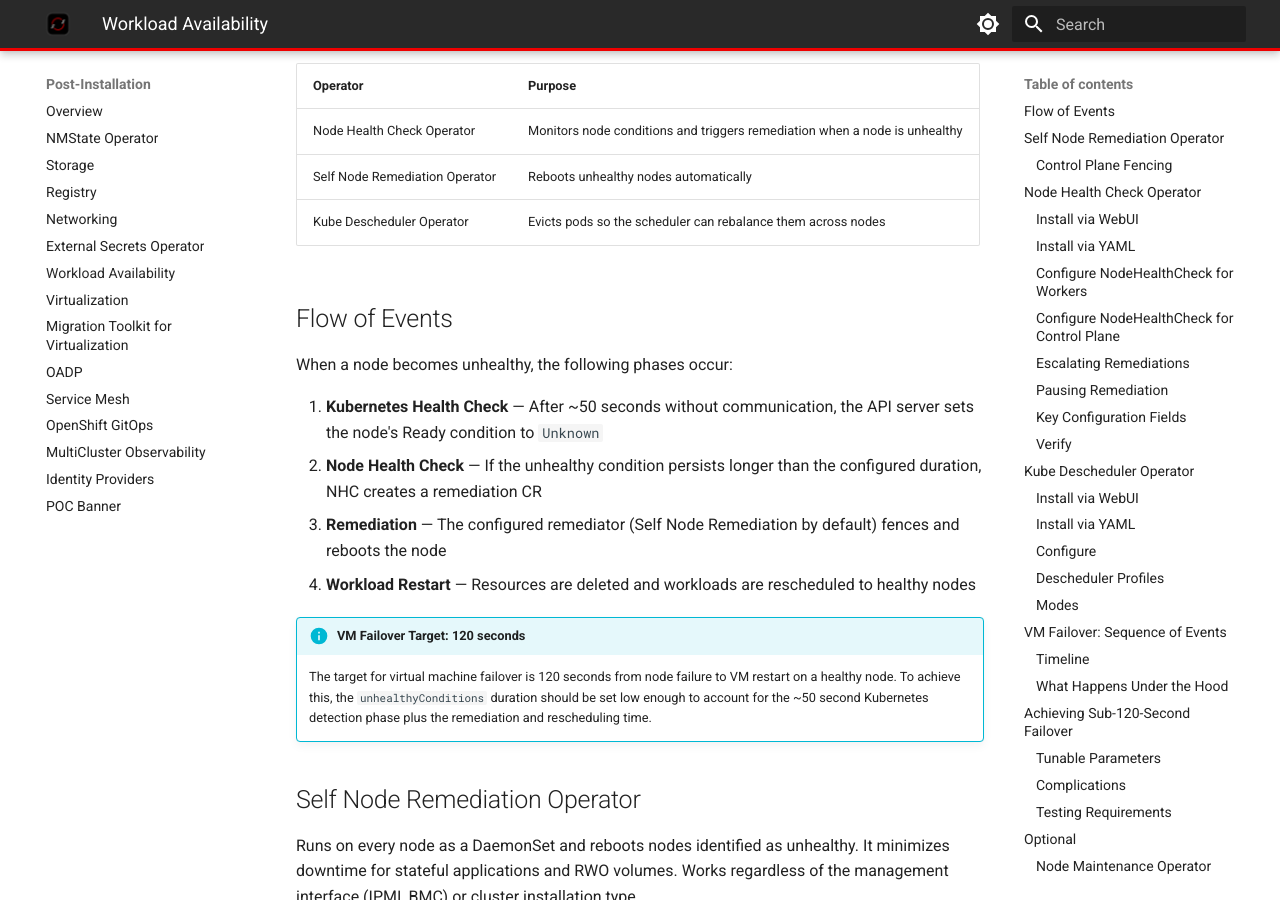
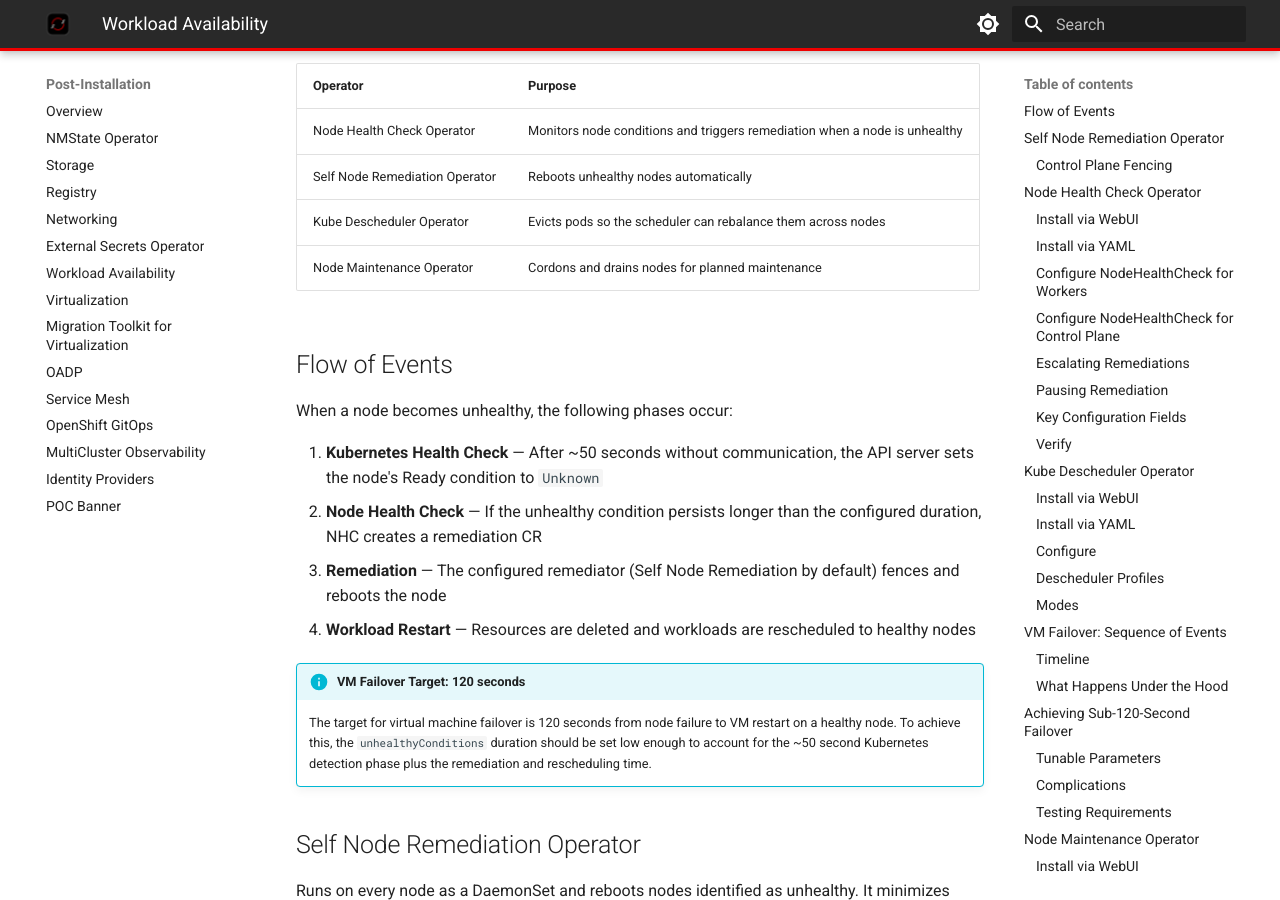
Before and after one commit to openshift-ssa/openshift-poc, an MkDocs documentation site: the page built from docs/post-installation/workload-availability.md, in a window 1280 px wide and 900 px high, scrolled down 302 px. Built offline with MkDocs 1.6.1 and Material for MkDocs 9.7.7, drawn with Linux system fonts in a browser that asks for light colours; plug-ins that fetch from the network failed and are left out.

Commit message:
add Node Maintenance Operator to Workload Availability table
Co-authored-by: Cursor <cursoragent@cursor.com>

````diff
--- a/docs/post-installation/workload-availability.md
+++ b/docs/post-installation/workload-availability.md
@@ -9,6 +9,7 @@ Workload Availability involves a set of operators that work together to detect u
 | Node Health Check Operator     | Monitors node conditions and triggers remediation when a node is unhealthy |
 | Self Node Remediation Operator | Reboots unhealthy nodes automatically                                      |
 | Kube Descheduler Operator      | Evicts pods so the scheduler can rebalance them across nodes               |
+| Node Maintenance Operator      | Cordons and drains nodes for planned maintenance                           |
 
 ## Flow of Events
 
@@ -371,9 +372,7 @@ Before deploying aggressive thresholds in production:
 !!! danger "Recommendation"
     Start with the 120-second configuration documented above. Only pursue lower thresholds after validating the 120-second target works reliably in your environment. Reduce one parameter at a time and test thoroughly between changes.
 
-## Optional
-
-### Node Maintenance Operator
+## Node Maintenance Operator
 
 [Node Maintenance Operator Documentation](https://docs.redhat.com/en/documentation/workload_availability_for_red_hat_openshift/latest/html/remediation_fencing_and_maintenance/node-maintenance-operator)
 
@@ -381,7 +380,7 @@ The Node Maintenance Operator provides a declarative way to place nodes into mai
 
 This achieves the same result as `oc adm cordon` and `oc adm drain`, but through standard OpenShift custom resource processing.
 
-#### Install via WebUI
+### Install via WebUI
 
 1. Go to Ecosystem -> Software Catalog -> filter for "Node Maintenance" -> click the tile
 2. Click Install
@@ -389,7 +388,7 @@ This achieves the same result as `oc adm cordon` and `oc adm drain`, but through
 4. Leave the remaining defaults and click Install
 5. Wait for the Operator to install
 
-#### Install via YAML
+### Install via YAML
 
 ```yaml
 apiVersion: v1
@@ -426,7 +425,7 @@ Wait for the operator to install:
 oc get csv -n openshift-workload-availability -w
 ```
 
-#### Place a Node in Maintenance Mode
+### Place a Node in Maintenance Mode
 
 ```yaml
 apiVersion: nodemaintenance.medik8s.io/v1beta1
@@ -449,7 +448,7 @@ oc get nodemaintenance
 oc describe nodemaintenance node-maintenance-example
 ```
 
-#### Resume a Node from Maintenance Mode
+### Resume a Node from Maintenance Mode
 
 Delete the `NodeMaintenance` CR to uncordon the node and allow workloads to schedule again:
 
````
